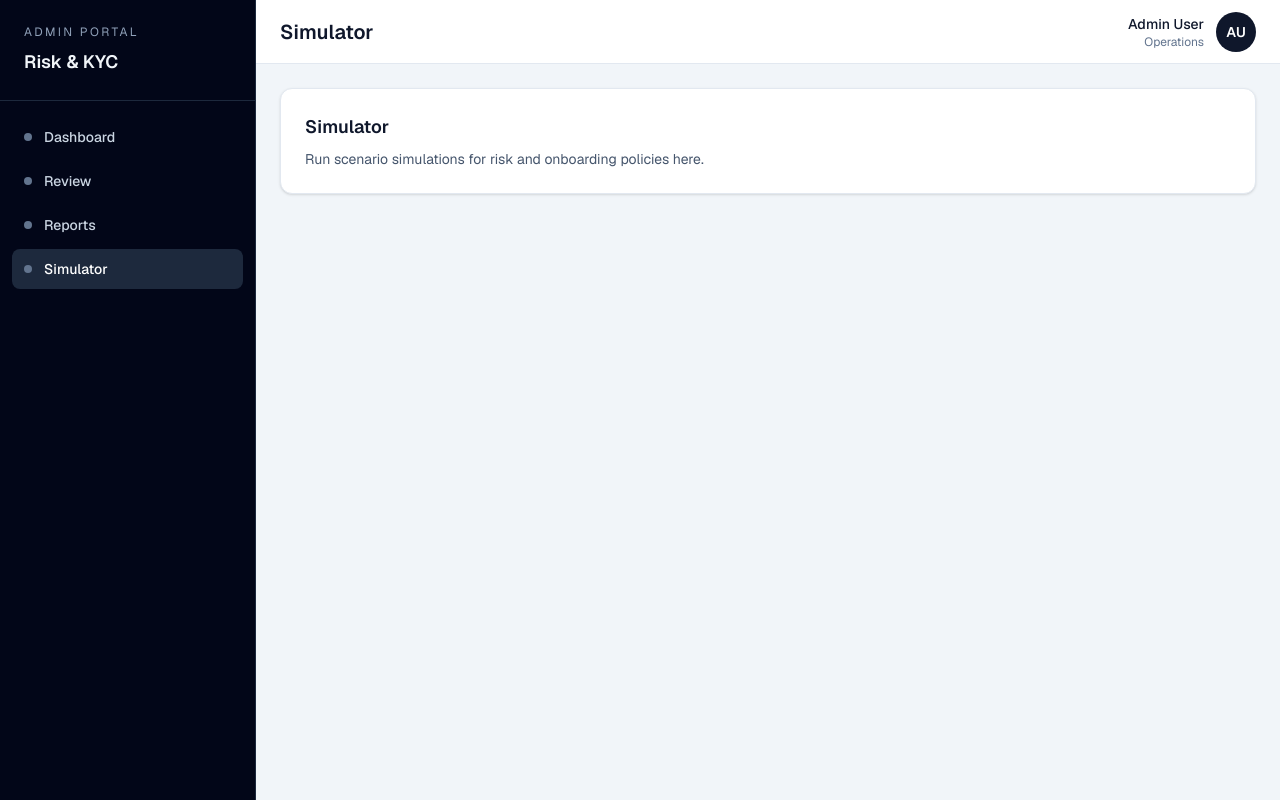
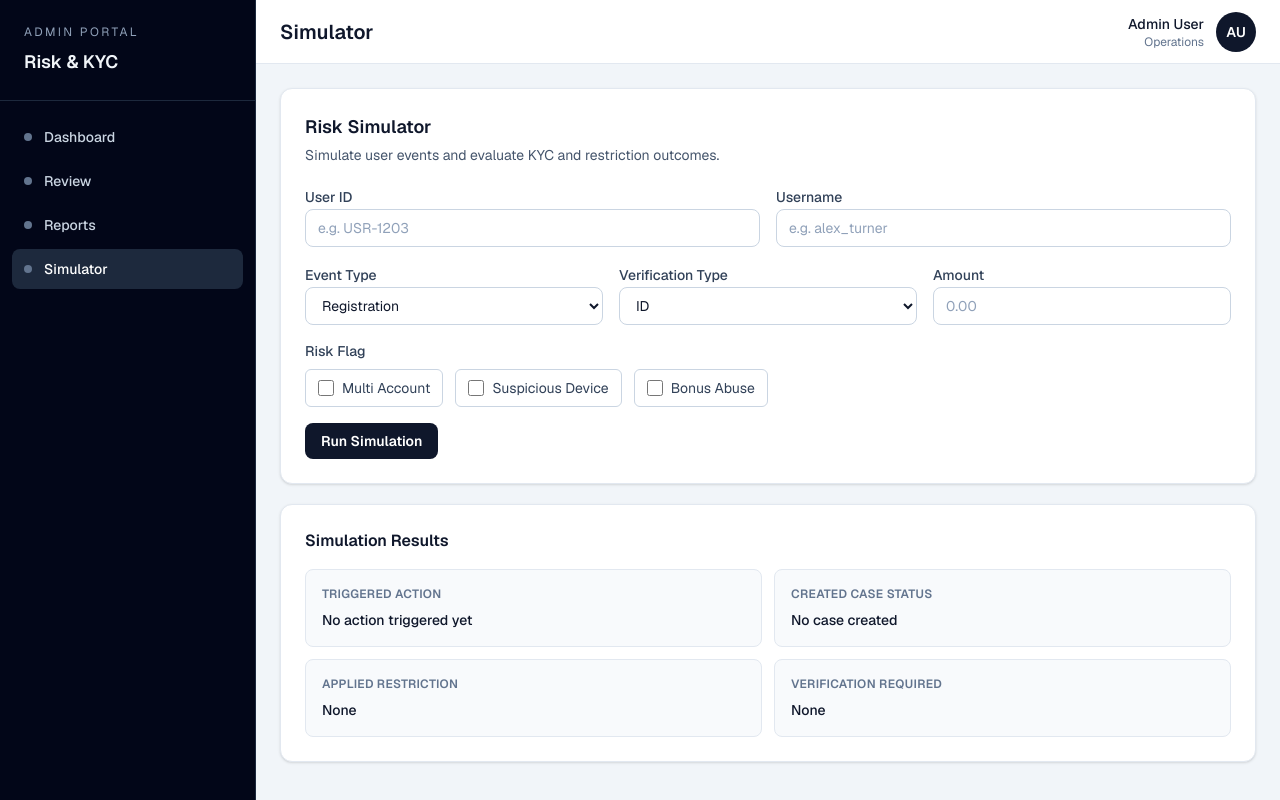
Before and after one commit to ptsportsbookcom-sudo/risk-kyc, a Next.js app: page /simulator in a window 1280 px wide. Built offline with nearby package versions, Linux system fonts and the light colour scheme.

Commit message:
add simulator page with mock KYC and fraud logic

```diff
--- a/app/(admin)/simulator/page.tsx
+++ b/app/(admin)/simulator/page.tsx
@@ -1,10 +1,258 @@
+"use client";
+
+import { FormEvent, useState } from "react";
+
+type EventType =
+  | "Registration"
+  | "Deposit"
+  | "Withdrawal"
+  | "Bonus Activation"
+  | "Bet Placed";
+type VerificationType = "ID" | "Selfie" | "Proof" | "Full KYC";
+type RiskFlag = "Multi Account" | "Suspicious Device" | "Bonus Abuse";
+
+type SimulationResult = {
+  triggeredAction: string;
+  createdCaseStatus: string;
+  appliedRestriction: string;
+  verificationRequired: VerificationType | "None";
+};
+
+const riskFlags: RiskFlag[] = [
+  "Multi Account",
+  "Suspicious Device",
+  "Bonus Abuse",
+];
+
+const initialResult: SimulationResult = {
+  triggeredAction: "No action triggered yet",
+  createdCaseStatus: "No case created",
+  appliedRestriction: "None",
+  verificationRequired: "None",
+};
+
 export default function SimulatorPage() {
+  const [userId, setUserId] = useState("");
+  const [username, setUsername] = useState("");
+  const [eventType, setEventType] = useState<EventType>("Registration");
+  const [verificationType, setVerificationType] =
+    useState<VerificationType>("ID");
+  const [amount, setAmount] = useState("");
+  const [selectedRiskFlags, setSelectedRiskFlags] = useState<RiskFlag[]>([]);
+  const [result, setResult] = useState<SimulationResult>(initialResult);
+
+  const toggleRiskFlag = (flag: RiskFlag) => {
+    setSelectedRiskFlags((currentFlags) =>
+      currentFlags.includes(flag)
+        ? currentFlags.filter((currentFlag) => currentFlag !== flag)
+        : [...currentFlags, flag]
+    );
+  };
+
+  const runSimulation = (event: FormEvent<HTMLFormElement>) => {
+    event.preventDefault();
+
+    const parsedAmount = Number(amount || 0);
+    const hasBonusAbuse = selectedRiskFlags.includes("Bonus Abuse");
+    const hasSuspiciousDevice = selectedRiskFlags.includes("Suspicious Device");
+
+    let triggeredAction = "No risk rules triggered";
+    let createdCaseStatus = "No case created";
+    let appliedRestriction = "None";
+    let verificationRequired: SimulationResult["verificationRequired"] = "None";
+
+    if (eventType === "Withdrawal" && parsedAmount > 1000) {
+      triggeredAction = "High-value withdrawal review";
+      createdCaseStatus = "Case Created";
+      appliedRestriction = "Withdrawal Block";
+      verificationRequired = "Full KYC";
+    } else if (eventType === "Deposit" && parsedAmount > 500) {
+      triggeredAction = "High-value deposit review";
+      createdCaseStatus = "Case Created";
+      verificationRequired = "ID";
+    } else if (eventType === "Bonus Activation" && hasBonusAbuse) {
+      triggeredAction = "Bonus abuse risk review";
+      createdCaseStatus = "Case Created";
+      verificationRequired = "Full KYC";
+    }
+
+    if (hasSuspiciousDevice) {
+      triggeredAction =
+        triggeredAction === "No risk rules triggered"
+          ? "Suspicious device pattern detected"
+          : `${triggeredAction} + suspicious device pattern`;
+      createdCaseStatus = "Case Created";
+      appliedRestriction =
+        appliedRestriction === "None"
+          ? "Device Restriction"
+          : `${appliedRestriction} + Device Restriction`;
+    }
+
+    setResult({
+      triggeredAction,
+      createdCaseStatus,
+      appliedRestriction,
+      verificationRequired,
+    });
+  };
+
   return (
-    <section className="rounded-xl border border-slate-200 bg-white p-6 shadow-sm">
-      <h3 className="text-lg font-semibold text-slate-900">Simulator</h3>
-      <p className="mt-2 text-sm text-slate-600">
-        Run scenario simulations for risk and onboarding policies here.
-      </p>
-    </section>
+    <div className="space-y-5">
+      <section className="rounded-xl border border-slate-200 bg-white p-6 shadow-sm">
+        <h3 className="text-lg font-semibold text-slate-900">Risk Simulator</h3>
+        <p className="mt-1 text-sm text-slate-600">
+          Simulate user events and evaluate KYC and restriction outcomes.
+        </p>
+
+        <form className="mt-5 space-y-4" onSubmit={runSimulation}>
+          <div className="grid gap-4 md:grid-cols-2">
+            <div className="space-y-1">
+              <label htmlFor="userId" className="text-sm font-medium text-slate-700">
+                User ID
+              </label>
+              <input
+                id="userId"
+                type="text"
+                value={userId}
+                onChange={(event) => setUserId(event.target.value)}
+                placeholder="e.g. USR-1203"
+                className="w-full rounded-lg border border-slate-300 px-3 py-2 text-sm text-slate-900 outline-none ring-slate-300 placeholder:text-slate-400 focus:ring-2"
+              />
+            </div>
+
+            <div className="space-y-1">
+              <label
+                htmlFor="username"
+                className="text-sm font-medium text-slate-700"
+              >
+                Username
+              </label>
+              <input
+                id="username"
+                type="text"
+                value={username}
+                onChange={(event) => setUsername(event.target.value)}
+                placeholder="e.g. alex_turner"
+                className="w-full rounded-lg border border-slate-300 px-3 py-2 text-sm text-slate-900 outline-none ring-slate-300 placeholder:text-slate-400 focus:ring-2"
+              />
+            </div>
+          </div>
+
+          <div className="grid gap-4 md:grid-cols-3">
+            <div className="space-y-1">
+              <label
+                htmlFor="eventType"
+                className="text-sm font-medium text-slate-700"
+              >
+                Event Type
+              </label>
+              <select
+                id="eventType"
+                value={eventType}
+                onChange={(event) => setEventType(event.target.value as EventType)}
+                className="w-full rounded-lg border border-slate-300 px-3 py-2 text-sm text-slate-900 outline-none ring-slate-300 focus:ring-2"
+              >
+                <option value="Registration">Registration</option>
+                <option value="Deposit">Deposit</option>
+                <option value="Withdrawal">Withdrawal</option>
+                <option value="Bonus Activation">Bonus Activation</option>
+                <option value="Bet Placed">Bet Placed</option>
+              </select>
+            </div>
+
+            <div className="space-y-1">
+              <label
+                htmlFor="verificationType"
+                className="text-sm font-medium text-slate-700"
+              >
+                Verification Type
+              </label>
+              <select
+                id="verificationType"
+                value={verificationType}
+                onChange={(event) =>
+                  setVerificationType(event.target.value as VerificationType)
+                }
+                className="w-full rounded-lg border border-slate-300 px-3 py-2 text-sm text-slate-900 outline-none ring-slate-300 focus:ring-2"
+              >
+                <option value="ID">ID</option>
+                <option value="Selfie">Selfie</option>
+                <option value="Proof">Proof</option>
+                <option value="Full KYC">Full KYC</option>
+              </select>
+            </div>
+
+            <div className="space-y-1">
+              <label htmlFor="amount" className="text-sm font-medium text-slate-700">
+                Amount
+              </label>
+              <input
+                id="amount"
+                type="number"
+                min="0"
+                step="0.01"
+                value={amount}
+                onChange={(event) => setAmount(event.target.value)}
+                placeholder="0.00"
+                className="w-full rounded-lg border border-slate-300 px-3 py-2 text-sm text-slate-900 outline-none ring-slate-300 placeholder:text-slate-400 focus:ring-2"
+              />
+            </div>
+          </div>
+
+          <fieldset className="space-y-2">
+            <legend className="text-sm font-medium text-slate-700">Risk Flag</legend>
+            <div className="flex flex-wrap gap-3">
+              {riskFlags.map((flag) => (
+                <label
+                  key={flag}
+                  className="inline-flex items-center gap-2 rounded-md border border-slate-300 px-3 py-2 text-sm text-slate-700"
+                >
+                  <input
+                    type="checkbox"
+                    checked={selectedRiskFlags.includes(flag)}
+                    onChange={() => toggleRiskFlag(flag)}
+                    className="h-4 w-4 rounded border-slate-300 text-slate-900 focus:ring-slate-500"
+                  />
+                  {flag}
+                </label>
+              ))}
+            </div>
+          </fieldset>
+
+          <div>
+            <button
+              type="submit"
+              className="rounded-lg bg-slate-900 px-4 py-2 text-sm font-semibold text-white transition-colors hover:bg-slate-800 focus-visible:outline-none focus-visible:ring-2 focus-visible:ring-slate-900 focus-visible:ring-offset-2"
+            >
+              Run Simulation
+            </button>
+          </div>
+        </form>
+      </section>
+
+      <section className="rounded-xl border border-slate-200 bg-white p-6 shadow-sm">
+        <h4 className="text-base font-semibold text-slate-900">Simulation Results</h4>
+        <div className="mt-4 grid gap-3 sm:grid-cols-2">
+          <ResultItem label="Triggered action" value={result.triggeredAction} />
+          <ResultItem label="Created case status" value={result.createdCaseStatus} />
+          <ResultItem label="Applied restriction" value={result.appliedRestriction} />
+          <ResultItem
+            label="Verification required"
+            value={result.verificationRequired}
+          />
+        </div>
+      </section>
+    </div>
   );
 }
+
+function ResultItem({ label, value }: { label: string; value: string }) {
+  return (
+    <article className="rounded-lg border border-slate-200 bg-slate-50 p-4">
+      <p className="text-xs font-semibold uppercase tracking-wide text-slate-500">
+        {label}
+      </p>
+      <p className="mt-2 text-sm font-medium text-slate-900">{value}</p>
+    </article>
+  );
+}
```
